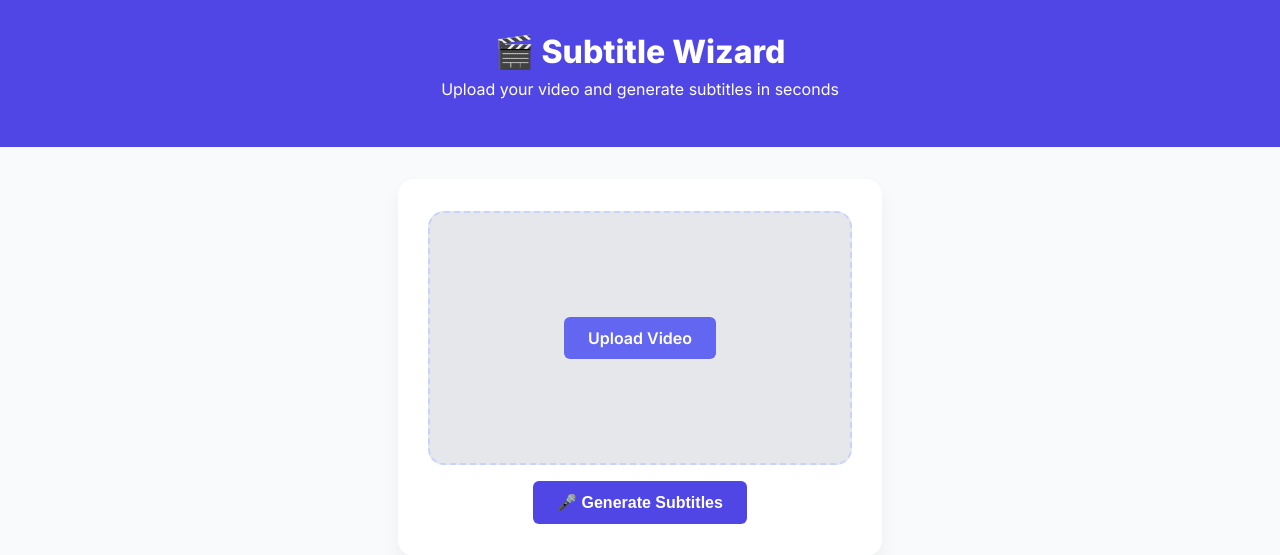
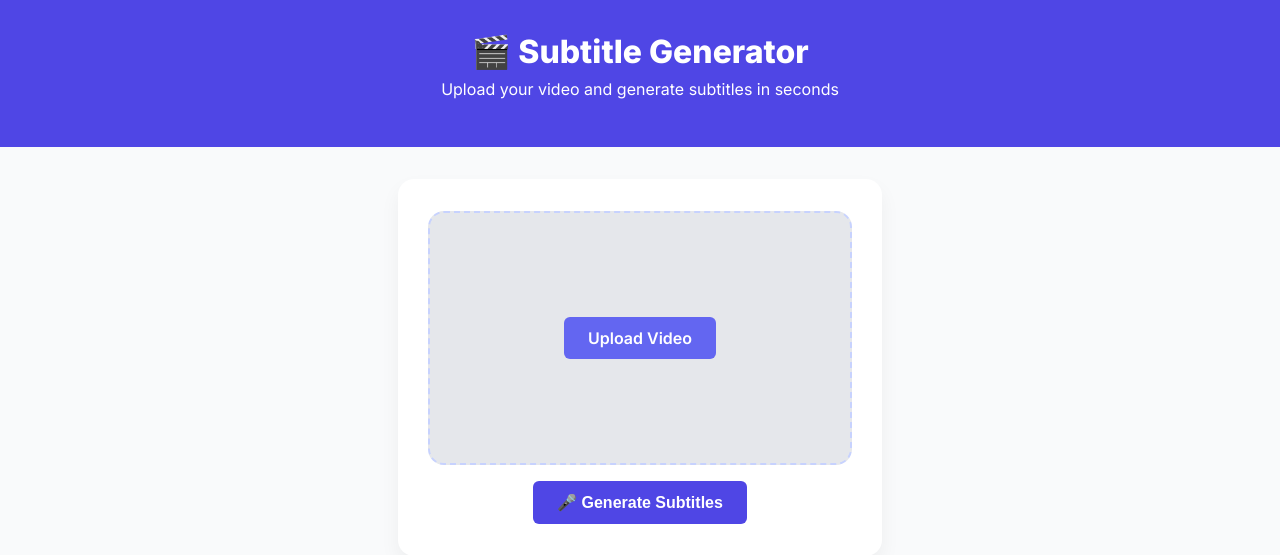
Before and after one commit to Harshkumar0004/SubIt, a Flask app: page / in a window 1280 px wide. Shown: the top 555 px of the page. Run offline with Flask 3, Linux system fonts and the light colour scheme.

Commit message:
subit-eng-to-eng-1.0

```diff
--- /dev/null
+++ b/requirements.txt
@@ -0,0 +1,5 @@
+flask
+whisper
+torch
+ffmpeg-python
+srt
--- a/templates/index.html
+++ b/templates/index.html
@@ -3,13 +3,13 @@
 <head>
   <meta charset="UTF-8" />
   <meta name="viewport" content="width=device-width, initial-scale=1.0"/>
-  <title>Subtitle Wizard</title>
+  <title>SubIt</title>
   <link rel="stylesheet" href="{{ url_for('static', filename='style.css') }}">
   <link href="https://fonts.googleapis.com/css2?family=Inter:wght@400;600;800&display=swap" rel="stylesheet">
 </head>
 <body>
   <header>
-    <h1>🎬 Subtitle Wizard</h1>
+    <h1>🎬 Subtitle Generator</h1>
     <p>Upload your video and generate subtitles in seconds</p>
   </header>
 
```
Also changed, not shown: readme.txt (added).
